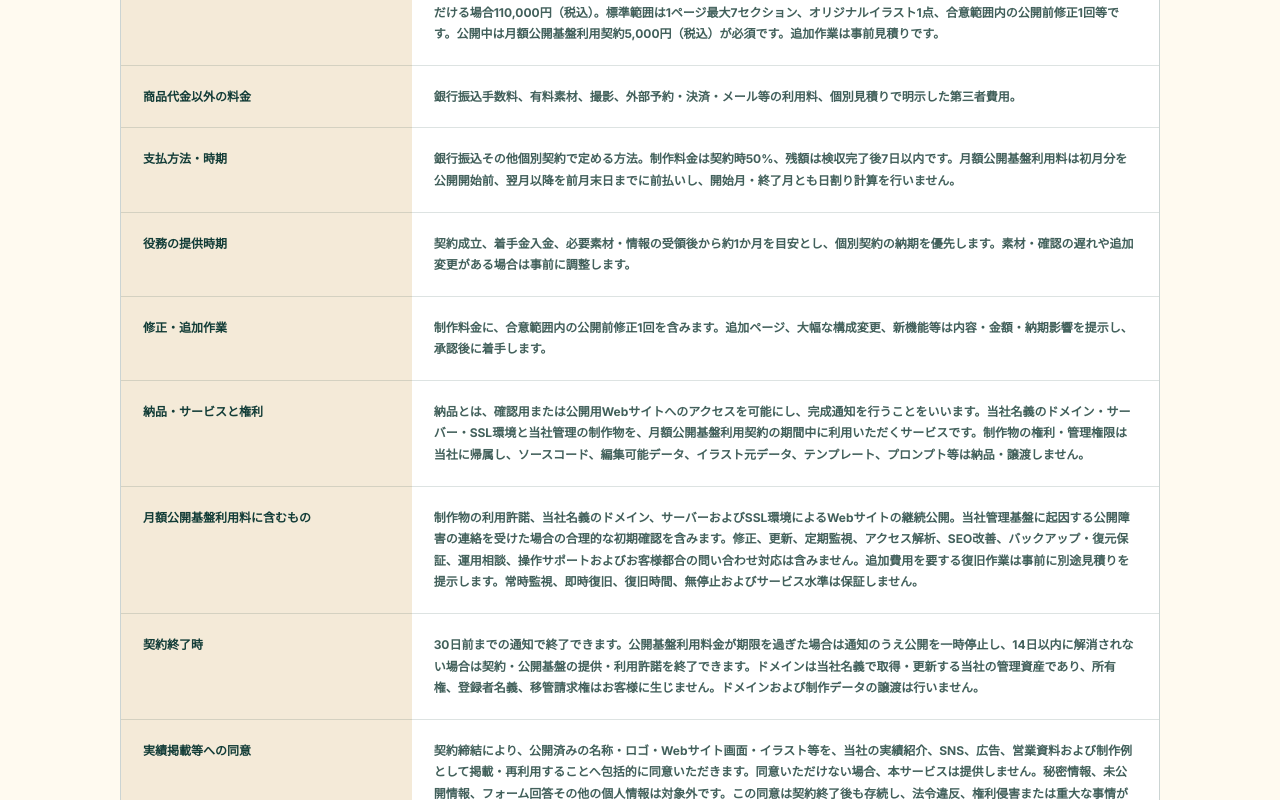
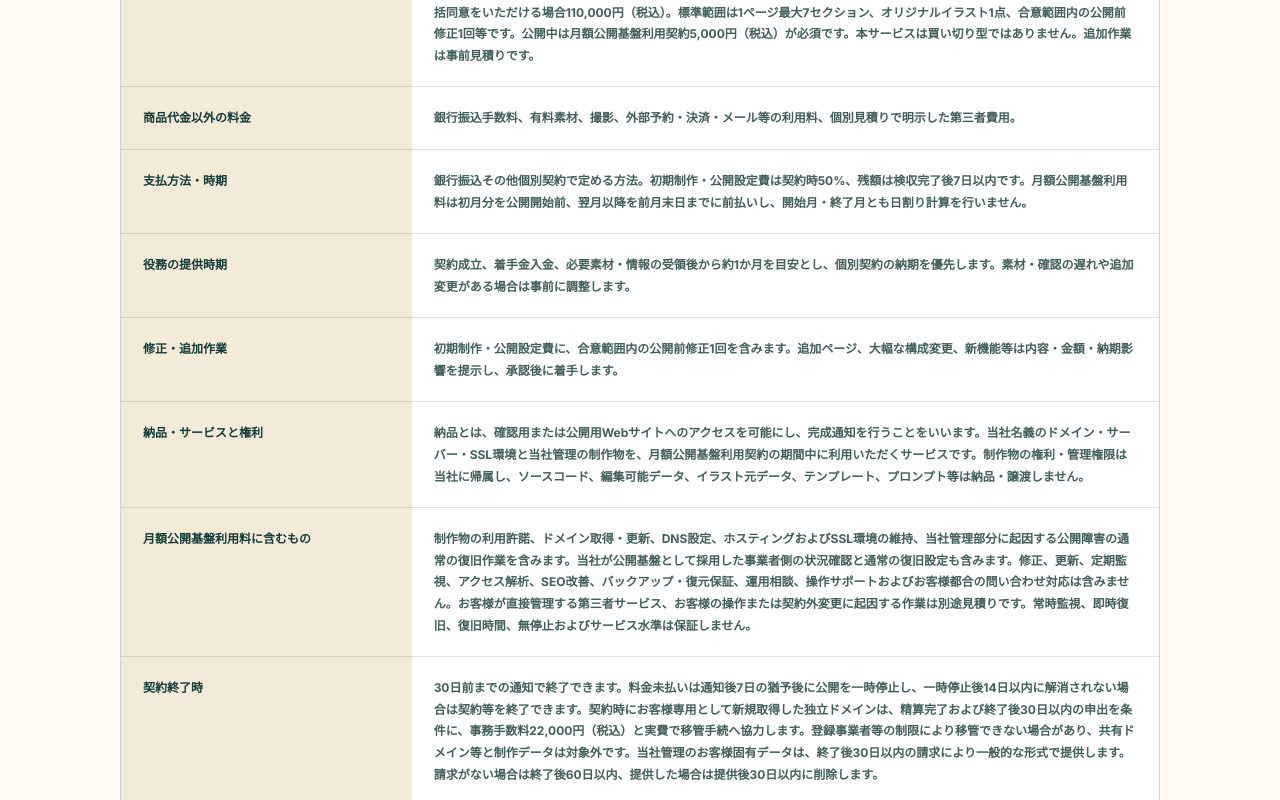
Before and after one commit to beee056/enDesign-MVP, a Next.js app: page /legal in a window 1280 px wide. Shown: the part 1140-1940 px from the top of the page. Built offline with nearby package versions, Linux system fonts and the light colour scheme; no server answers.

Commit message:
Balance publishing terms and exit handling

```diff
--- a/src/app/legal/page.tsx
+++ b/src/app/legal/page.tsx
@@ -14,15 +14,15 @@ const rows = [
   ["電話番号", "請求をいただいた場合に遅滞なく開示します。電話相談は提供しておらず、お問い合わせはメールまたは面談予約ページで承ります。"],
   ["メールアドレス", "info@p-quest.com"],
   ["サイトURL", "https://endesign.p-quest.com"],
-  ["販売価格", "LP制作150,000円（税込）。全契約共通の実績利用同意に加え、社名入り詳細事例、取材および成果確認に追加の包括同意をいただける場合110,000円（税込）。標準範囲は1ページ最大7セクション、オリジナルイラスト1点、合意範囲内の公開前修正1回等です。公開中は月額公開基盤利用契約5,000円（税込）が必須です。追加作業は事前見積りです。"],
+  ["販売価格", "初期制作・公開設定費150,000円（税込）。全契約共通の実績利用同意に加え、社名入り詳細事例、取材および成果確認に追加の包括同意をいただける場合110,000円（税込）。標準範囲は1ページ最大7セクション、オリジナルイラスト1点、合意範囲内の公開前修正1回等です。公開中は月額公開基盤利用契約5,000円（税込）が必須です。本サービスは買い切り型ではありません。追加作業は事前見積りです。"],
   ["商品代金以外の料金", "銀行振込手数料、有料素材、撮影、外部予約・決済・メール等の利用料、個別見積りで明示した第三者費用。"],
-  ["支払方法・時期", "銀行振込その他個別契約で定める方法。制作料金は契約時50%、残額は検収完了後7日以内です。月額公開基盤利用料は初月分を公開開始前、翌月以降を前月末日までに前払いし、開始月・終了月とも日割り計算を行いません。"],
+  ["支払方法・時期", "銀行振込その他個別契約で定める方法。初期制作・公開設定費は契約時50%、残額は検収完了後7日以内です。月額公開基盤利用料は初月分を公開開始前、翌月以降を前月末日までに前払いし、開始月・終了月とも日割り計算を行いません。"],
   ["役務の提供時期", "契約成立、着手金入金、必要素材・情報の受領後から約1か月を目安とし、個別契約の納期を優先します。素材・確認の遅れや追加変更がある場合は事前に調整します。"],
-  ["修正・追加作業", "制作料金に、合意範囲内の公開前修正1回を含みます。追加ページ、大幅な構成変更、新機能等は内容・金額・納期影響を提示し、承認後に着手します。"],
+  ["修正・追加作業", "初期制作・公開設定費に、合意範囲内の公開前修正1回を含みます。追加ページ、大幅な構成変更、新機能等は内容・金額・納期影響を提示し、承認後に着手します。"],
   ["納品・サービスと権利", "納品とは、確認用または公開用Webサイトへのアクセスを可能にし、完成通知を行うことをいいます。当社名義のドメイン・サーバー・SSL環境と当社管理の制作物を、月額公開基盤利用契約の期間中に利用いただくサービスです。制作物の権利・管理権限は当社に帰属し、ソースコード、編集可能データ、イラスト元データ、テンプレート、プロンプト等は納品・譲渡しません。"],
-  ["月額公開基盤利用料に含むもの", "制作物の利用許諾、当社名義のドメイン、サーバーおよびSSL環境によるWebサイトの継続公開。当社管理基盤に起因する公開障害の連絡を受けた場合の合理的な初期確認を含みます。修正、更新、定期監視、アクセス解析、SEO改善、バックアップ・復元保証、運用相談、操作サポートおよびお客様都合の問い合わせ対応は含みません。追加費用を要する復旧作業は事前に別途見積りを提示します。常時監視、即時復旧、復旧時間、無停止およびサービス水準は保証しません。"],
-  ["契約終了時", "30日前までの通知で終了できます。公開基盤利用料金が期限を過ぎた場合は通知のうえ公開を一時停止し、14日以内に解消されない場合は契約・公開基盤の提供・利用許諾を終了できます。ドメインは当社名義で取得・更新する当社の管理資産であり、所有権、登録者名義、移管請求権はお客様に生じません。ドメインおよび制作データの譲渡は行いません。"],
-  ["実績掲載等への同意", "契約締結により、公開済みの名称・ロゴ・Webサイト画面・イラスト等を、当社の実績紹介、SNS、広告、営業資料および制作例として掲載・再利用することへ包括的に同意いただきます。同意いただけない場合、本サービスは提供しません。秘密情報、未公開情報、フォーム回答その他の個人情報は対象外です。この同意は契約終了後も存続し、法令違反、権利侵害または重大な事情がある場合を除き、掲載済み資料の削除義務を負いません。"],
+  ["月額公開基盤利用料に含むもの", "制作物の利用許諾、ドメイン取得・更新、DNS設定、ホスティングおよびSSL環境の維持、当社管理部分に起因する公開障害の通常の復旧作業を含みます。当社が公開基盤として採用した事業者側の状況確認と通常の復旧設定も含みます。修正、更新、定期監視、アクセス解析、SEO改善、バックアップ・復元保証、運用相談、操作サポートおよびお客様都合の問い合わせ対応は含みません。お客様が直接管理する第三者サービス、お客様の操作または契約外変更に起因する作業は別途見積りです。常時監視、即時復旧、復旧時間、無停止およびサービス水準は保証しません。"],
+  ["契約終了時", "30日前までの通知で終了できます。料金未払いは通知後7日の猶予後に公開を一時停止し、一時停止後14日以内に解消されない場合は契約等を終了できます。契約時にお客様専用として新規取得した独立ドメインは、精算完了および終了後30日以内の申出を条件に、事務手数料22,000円（税込）と実費で移管手続へ協力します。登録事業者等の制限により移管できない場合があり、共有ドメイン等と制作データは対象外です。当社管理のお客様固有データは、終了後30日以内の請求により一般的な形式で提供します。請求がない場合は終了後60日以内、提供した場合は提供後30日以内に削除します。"],
+  ["実績掲載等への同意", "契約締結により、公開済みのお客様の名称・ロゴ・Webサイト画面等を当社の実績紹介、SNS、広告および営業資料へ掲載することに包括的に同意いただきます。当社制作の汎用イラスト、抽象図形、デザイン要素等は、お客様固有の識別情報を除去して制作例または制作素材として再利用できます。お客様提供のロゴ、写真、文章等を他案件の制作素材として再利用しません。秘密情報、未公開情報、フォーム回答その他の個人情報は対象外です。この同意は契約終了後も存続します。"],
   ["キャンセル・返金", "契約成立前は無料です。制作着手後にお客様都合で終了する場合は、完了済み作業、取消不能な第三者費用、承認済み追加費用を明細化して精算します。デジタル役務の性質上、検収・納品後のお客様都合による返金は原則として承りません。"],
 ] as const;
 
--- a/src/app/page.tsx
+++ b/src/app/page.tsx
@@ -41,7 +41,8 @@ const faqs = [
   ["相談だけでも本当に大丈夫ですか？", "はい。制作を前提にしない無料Web診断から始められます。現状を整理したうえで、制作が必要かどうかも含めてお伝えします。"],
   ["写真が手元に少なくても相談できますか？", "相談・試作段階では進められます。本制作では、実際の事業の魅力を正確に伝えるため、原則として事業者様から写真をご提供いただきます。"],
   ["AIだけで制作するサービスですか？", "いいえ。調査や整理の効率化にはAIを使いますが、事実確認、訴求判断、デザイン品質、公開判断は人が行います。最終イラストも人が描きます。"],
-  ["公開後の修正はできますか？", "制作料金には公開前の修正1回が含まれます。月額公開基盤利用料に修正・更新は含まれません。公開後の変更は、内容を確認して別途お見積りします。"],
+  ["公開後の修正はできますか？", "初期制作・公開設定費には公開前の修正1回が含まれます。月額公開基盤利用料に修正・更新は含まれません。公開後の変更は、内容を確認して別途お見積りします。"],
+  ["解約するとドメインはどうなりますか？", "契約時にお客様専用として新規取得した独立ドメインは、未払金がなく、契約終了後30日以内にお申し出いただいた場合、事務手数料22,000円（税込）と移管実費で移管手続に協力します。登録事業者等の制限により移管できない場合があり、Webサイトのソース・編集データ等は対象外です。"],
   ["納期はどのくらいですか？", "必要な写真や確認事項が揃ってから、約1か月が目安です。追加ページ・追加機能等で変わる場合は、着手前にお伝えします。"],
 ];
 
@@ -109,7 +110,7 @@ export default function Home() {
 
         <section id="price" className={styles.priceSection}>
           <div className={styles.lighthouseArt}><Image src="/brand/story/lighthouse-island.webp" alt="料金と公開基盤利用料を示す灯台の手描きイラスト" fill sizes="(max-width: 760px) 70vw, 28vw" /></div>
-          <div className={styles.priceContent}><div className={styles.priceHeading}><p className={styles.eyebrow}>PRICE & SCOPE</p><h2>料金と制作範囲</h2><p>含まれる内容と追加費用の境界を、制作前に確認します。</p></div><div className={styles.pricePanel}><div className={styles.priceNumbers}><p>LP制作 基本料金</p><strong>150,000<small>円／税込</small></strong><span>最大7セクション・公開前修正1回</span><hr /><p>社名入り詳細事例・取材・成果確認にご協力いただける場合</p><strong className={styles.discount}>110,000<small>円／税込</small></strong><span>契約時に追加の包括同意をいただきます</span></div><div className={styles.includes}><p>基本料金に含まれるもの</p><ul>{deliverables.map((item) => <li key={item}><b aria-hidden="true">✓</b>{item}</li>)}</ul><div className={styles.optionBoundary}><p>追加費用になるもの</p>{["ページ・機能の追加", "写真撮影・大幅な原稿作成", "公開後の構成変更"].map((item) => <span key={item}><b aria-hidden="true">—</b>{item}</span>)}</div></div></div><div className={styles.careBox}><div><span>DOMAIN / SERVER / SSL</span><h3>月額公開基盤利用料（公開中は必須）</h3></div><strong>月額5,000円<small>／税込</small></strong><p>制作物の利用許諾、当社名義のドメイン、サーバー、SSL環境による継続公開の料金です。修正・更新・監視・解析・SEO・バックアップ／復元保証・運用相談・操作支援・お客様都合の問い合わせ対応は含みません。</p></div><p className={styles.priceNote}>制作物の権利、ドメイン、ソース・編集データは当社が保有し、お客様には契約中のWebサイト利用を許諾します。公開後の内容確認、外部サービス管理、不具合の発見、修正依頼はお客様にて行っていただきます。</p></div>
+          <div className={styles.priceContent}><div className={styles.priceHeading}><p className={styles.eyebrow}>PRICE & SCOPE</p><h2>料金と制作範囲</h2><p>含まれる内容と追加費用の境界を、制作前に確認します。</p></div><div className={styles.pricePanel}><div className={styles.priceNumbers}><p>初期制作・公開設定費</p><strong>150,000<small>円／税込</small></strong><span>最大7セクション・公開前修正1回</span><hr /><p>社名入り詳細事例・取材・成果確認にご協力いただける場合</p><strong className={styles.discount}>110,000<small>円／税込</small></strong><span>契約時に追加の包括同意をいただきます</span></div><div className={styles.includes}><p>初期制作・公開設定費に含まれるもの</p><ul>{deliverables.map((item) => <li key={item}><b aria-hidden="true">✓</b>{item}</li>)}</ul><div className={styles.optionBoundary}><p>追加費用になるもの</p>{["ページ・機能の追加", "写真撮影・大幅な原稿作成", "公開後の構成変更"].map((item) => <span key={item}><b aria-hidden="true">—</b>{item}</span>)}</div></div></div><div className={styles.careBox}><div><span>DOMAIN / SERVER / SSL</span><h3>月額公開基盤利用料（公開中は必須）</h3></div><strong>月額5,000円<small>／税込</small></strong><p>制作物の利用許諾、ドメイン取得・更新、DNS設定、ホスティング、SSL環境の維持と、当社管理部分に起因する公開障害の通常の復旧確認・作業を含みます。修正・更新・定期監視・解析・SEO・バックアップ／復元保証・運用相談・操作支援は含みません。常時監視・即時復旧・復旧時間・サービス水準は保証しません。</p></div><p className={styles.priceNote}>買い切り型ではなく、契約中に制作物と公開環境をご利用いただくサービスです。ソース・編集データは当社が保有します。契約時にお客様専用として新規取得した独立ドメインは、精算完了と終了後30日以内の申出を条件に、事務手数料22,000円（税込）と実費で移管手続に協力します。登録事業者等の制限により移管できない場合があります。</p></div>
         </section>
 
         <section id="flow" className={styles.flowSection}>
--- a/src/app/privacy/page.tsx
+++ b/src/app/privacy/page.tsx
@@ -25,7 +25,7 @@ export default function PrivacyPage() {
         <section className={styles.section}><h2>2. 利用目的</h2><ul><li>Webサイト上での無料Web診断の判定および結果表示</li><li>第1段階・第2段階フォームの回答照合、相談対応、本人・事業者確認および連絡</li><li>面談予約、調査、提案、見積り、契約、制作、公開、公開基盤利用および請求</li><li>問い合わせ対応、品質・安全性の改善、不正利用防止</li><li>法令対応、紛争対応および権利保護</li><li>制作契約で包括的な同意を得た実績紹介、SNS、広告、営業資料および制作例への掲載</li></ul><p>診断結果のPDFは、利用者がブラウザの印刷・保存機能で端末内に作成するもので、保存したPDFの内容が保存操作だけで当社へ送信されることはありません。実績利用の対象に秘密情報、未公開情報、フォーム回答その他の個人情報は含みません。</p></section>
         <section className={styles.section}><h2>3. AI・外部サービスの利用</h2><p>構成・文章の下書き、情報整理、画像案、検証補助等に外部AIサービスを利用する場合があります。個人情報・秘密情報は、業務上必要な範囲かつ各サービスの設定・契約上許容される範囲に限定し、人が事実・表現・品質を確認します。</p><p>Google Forms、Google Drive、Google Calendar、Vercel、メール、電子契約、会計その他のクラウドサービスを利用し、または制作・イラスト等を外部事業者へ委託する場合があります。その場合、必要な範囲に限定し、提供者の公表情報、契約、アクセス権限および取扱状況を確認します。</p></section>
         <section className={styles.section}><h2>4. 第三者提供</h2><p>法令に基づく場合、生命・身体・財産の保護に必要な場合、業務委託に必要な場合、合併・事業承継等の場合を除き、本人の同意なく個人情報を第三者へ提供しません。</p></section>
-        <section className={styles.section}><h2>5. 安全管理・保存期間</h2><p>アクセス制御、認証、共有範囲の管理、バックアップ、端末管理、不要データ削除、事故時の調査・連絡等を行います。情報は利用目的、契約、法令上の保存義務に必要な期間保持し、その後削除または匿名化します。</p></section>
+        <section className={styles.section}><h2>5. 安全管理・保存期間・契約終了時の取扱い</h2><p>アクセス制御、認証、共有範囲の管理、バックアップ、端末管理、不要データ削除、事故時の調査・連絡等を行います。情報は利用目的、契約、法令上の保存義務に必要な期間保持し、その後削除または匿名化します。当社アカウント内で管理する、契約者が提供した問い合わせ・申込情報その他の契約者固有データ（制作物・制作データを除きます）は、契約終了後30日以内の請求により、利用サービスが対応する一般的な形式で契約者へ提供します。請求がない場合は契約終了後60日以内、提供した場合は提供後30日以内に削除します。ただし、法令または正当な業務上の理由で保存が必要な記録を除きます。</p></section>
         <section className={styles.section}><h2>6. 開示・訂正・利用停止等</h2><p>本人確認のうえ、保有個人データの利用目的通知、開示、訂正、追加、削除、利用停止等の請求に法令に従って対応します。</p></section>
         <section className={styles.section}><h2>7. お問い合わせ</h2><p>株式会社PIVOT&amp;QUEST（所在地：茨城県つくば市谷田部1144-392、代表者・担当：田邊勇人）<br />本ポリシーに関する開示・訂正・利用停止等の正式なご請求は、<a href="mailto:info@p-quest.com">info@p-quest.com</a>までご連絡ください。一般の面談は、<a href="https://calendar.app.google/BXkqAHMvNuv1TVn8A" target="_blank" rel="noreferrer">面談予約ページ（新しいタブで開きます）</a>から予約できます。</p></section>
         <p className={styles.note}>利用する外部サービスや国外移転の実態に重要な変更がある場合は、本ポリシーを更新します。</p>
```
Also changed, not shown: src/app/terms/page.tsx (+4 -4 lines).
